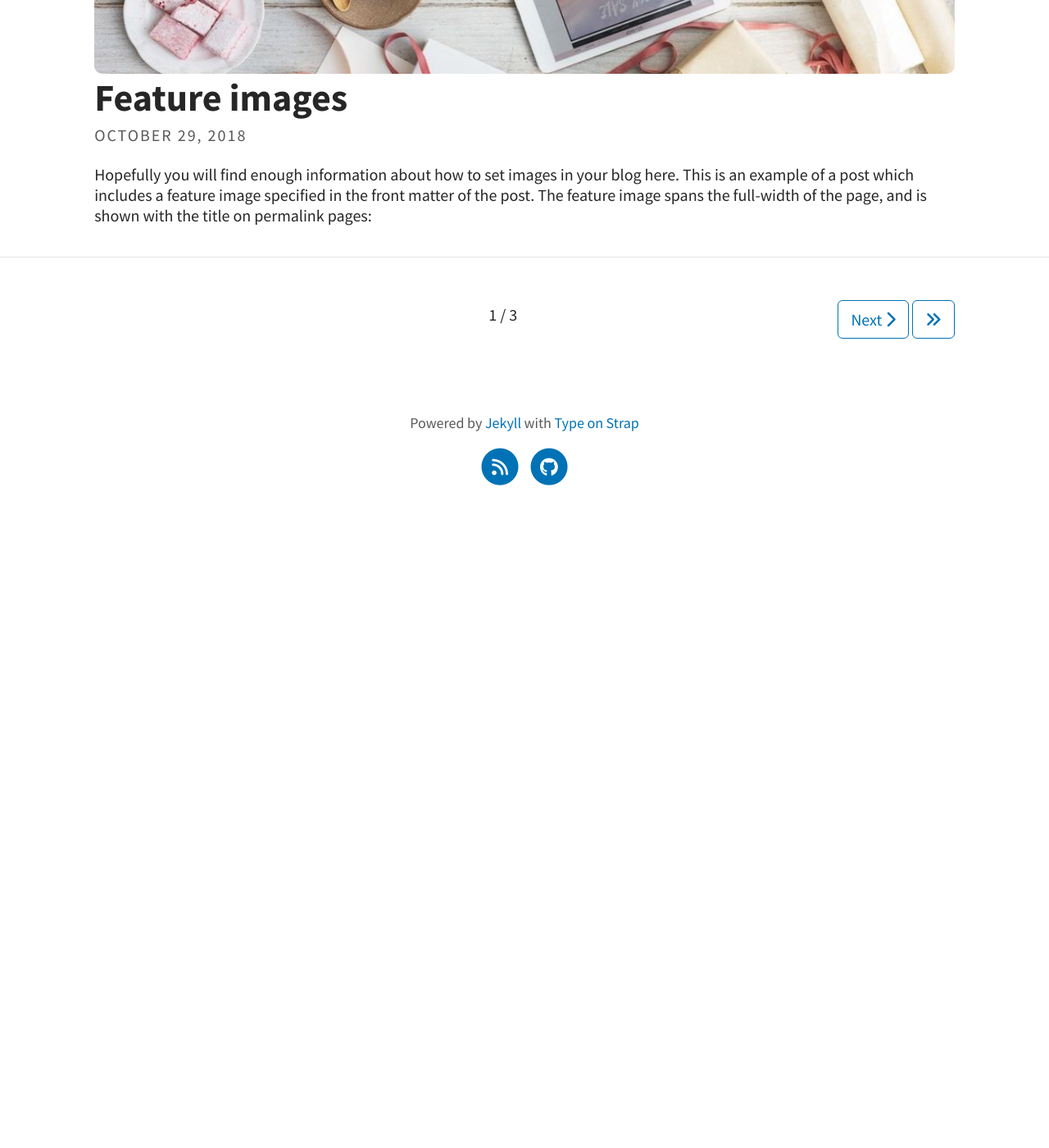
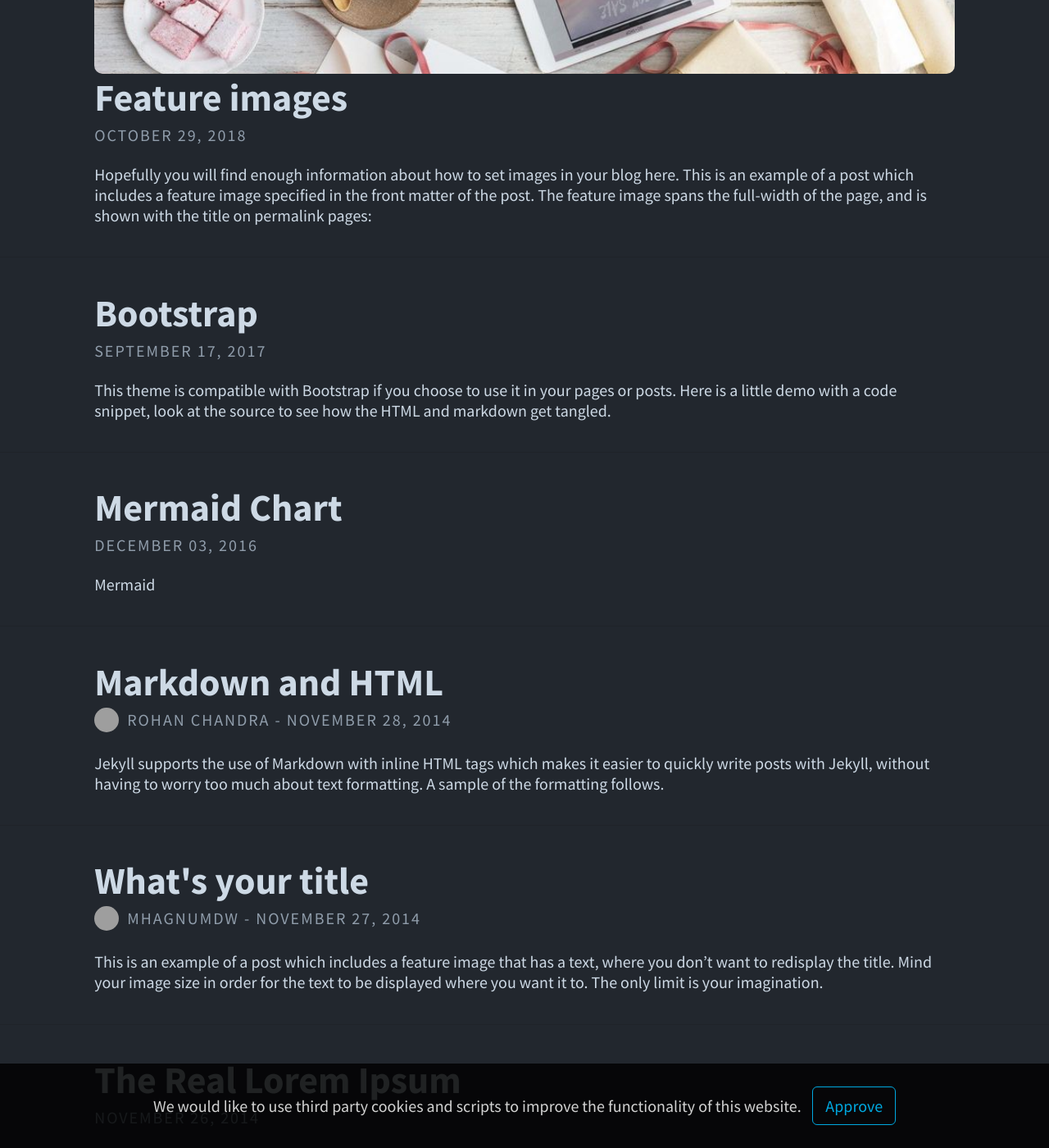
Before and after one commit to it-engineer-pro/it-engineer-pro.github.io, a Jekyll site: the page built from index.html, in a window 1280 px wide and 1400 px high, scrolled down 1885 px. Shown: the whole window at 82% size. Built offline with Jekyll 4.4.1, drawn with Linux system fonts in a browser that asks for light colours; a script that is not in the unit is left out; the list of posts is cut into pages by our own code; before the commit the page ends 2515 px from its top, so only the background shows below that; some of the changed text lies outside the part shown; grey boxes are pictures that could not be loaded.

Commit message:
Add some configs

```diff
--- a/_config.yml
+++ b/_config.yml
@@ -18,7 +18,7 @@ header_text: What will Happen When the World Turns 360 Degrees  # Change Blog he
 header_feature_image: assets/img/header/triangular.jpeg
 header_feature_image_responsive: true
 footer_text: >
-  Powered by <a href="https://jekyllrb.com/">Jekyll</a> with <a href="https://github.com/sylhare/Type-on-Strap">Type on Strap</a>
+  Thanks for Powered by <a href="https://jekyllrb.com/">Jekyll</a> with <a href="https://github.com/sylhare/Type-on-Strap">Type on Strap</a>
 
 # Blog
 excerpt: true                                           # Or "truncate" (first 250 characters), "false" to disable
@@ -31,8 +31,8 @@ color_image: /assets/img/lineart.png                    # A bit transparent for
 katex: true                                             # Enable if using math markup
 mermaid: default                                        # Enable mermaid-js for diagrams, use theme: base, forest, dark, default, neutral
 google_analytics:                                       # Measurement ID, e.g. "G-00000"
-cookie_consent: false                                   # To respect the usage of cookies
-color_theme: auto                                       # auto, dark or light
+cookie_consent: true                                   # To respect the usage of cookies
+color_theme: dark                                       # auto, dark or light
 
 # Comments options
 comments:
@@ -43,13 +43,13 @@ comments:
     issue-term:                                         # Issue term (e.g. "comment" consider issues with this word in the title as comments)
 
 # PAGINATION
-paginate: 5
+paginate: 10
 paginate_path: "/blog/page:num"
 
 # PORTFOLIO
 collections:
   portfolio:
-    output: true
+    output: fakse
     permalink: /:collection/:name
 
 # BUILD SETTINGS
```
